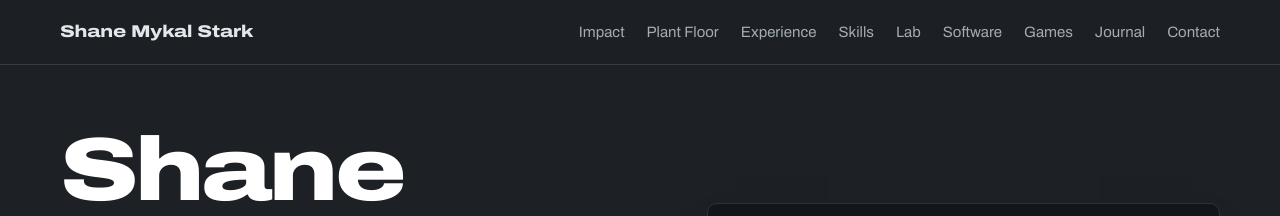
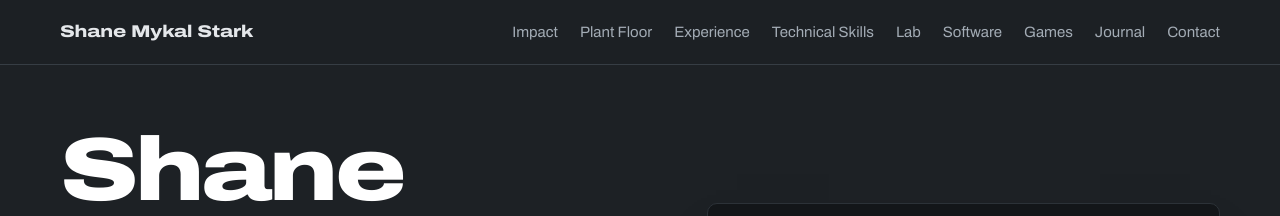
Before and after one commit to smykals/smykals.github.io, a Jekyll site: the page built from index.html, in a window 1280 px wide. Shown: the top 216 px of the page. Built offline with Jekyll 4.4.1, drawn with Linux system fonts in a browser that asks for light colours.

Commit message:
Make technical skills page directly accessible in main navigation

```diff
--- a/index.html
+++ b/index.html
@@ -332,7 +332,7 @@
       <a href="#impact">Impact</a>
       <a href="#plant">Plant Floor</a>
       <a href="#experience">Experience</a>
-      <a href="#skills">Skills</a>
+      <a href="technical-skills.html">Technical Skills</a>
       <a href="#lab">Lab</a>
       <a href="#software">Software</a>
       <a href="#games">Games</a>
```
